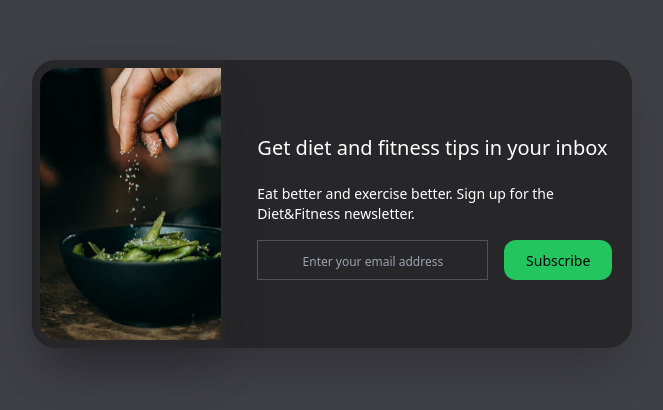
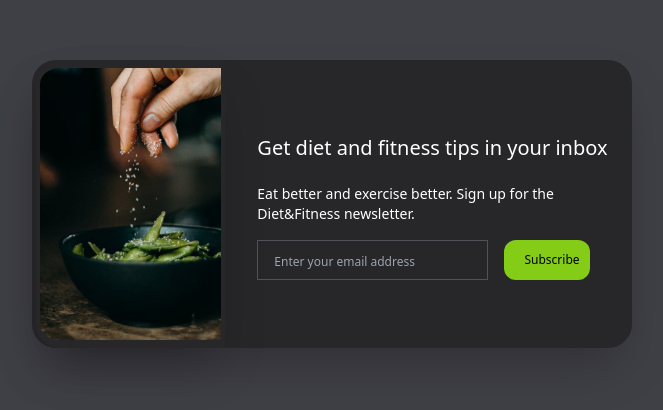
Before and after one commit to XPLoXe/tailwind-practices, a plain HTML site: page email-subscribe/index.html in a window 1280 px wide. Shown: the part 228-638 px from the top of the page, without its empty margins (308-971 px from the left). Drawn offline with nearby package versions, Linux system fonts and the light colour scheme.

Commit message:
Last touch

```diff
--- a/email-subscribe/index.html
+++ b/email-subscribe/index.html
@@ -13,7 +13,7 @@
       <img
         src="./images/image.jpg"
         alt="logo"
-        class="p-1 mx-auto transition duration-300 shadow-2xl h-80 w-96 rounded-3xl md:h-72 md:w-1/3 md:rounded-r-none md:py-2 hover:scale-105"
+        class="p-1 mx-auto duration-300 transform shadow-2xl h-80 w-96 rounded-3xl md:h-72 md:w-1/3 md:rounded-r-none md:py-2 hover:scale-105"
       />
       <div
         class="flex flex-col items-center justify-center w-4/5 gap-4 md:py-4 md:grid md:grid-cols-3 md:grid-rows-3 md:p-4"
@@ -28,10 +28,12 @@
         <input
           type="text"
           placeholder="Enter your email address"
-          class="w-full h-10 text-center text-white border placeholder:center placeholder:text-xs w-80 bg-zinc-800 border-zinc-600 text-md cursor-text focus:outline-none md:col-span-2"
+          class="w-full h-10 text-center text-white border md:text-left md:placeholder:text-left placeholder:center placeholder:text-xs w-80 bg-zinc-800 border-zinc-600 text-md cursor-text focus:outline-none md:col-span-2 md:px-4"
         />
-        <button class="w-full py-2 mb-4 bg-green-500 rounded-xl md:mb-0">
-          <span class="text-sm text-black">Subscribe</span>
+        <button
+          class="w-full px-5 py-3 mb-4 text-xs text-black duration-300 bg-lime-500 rounded-xl md:mb-0 hover:text-white hover:bg-lime-700 md:w-4/5"
+        >
+          Subscribe
         </button>
       </div>
     </div>
```
